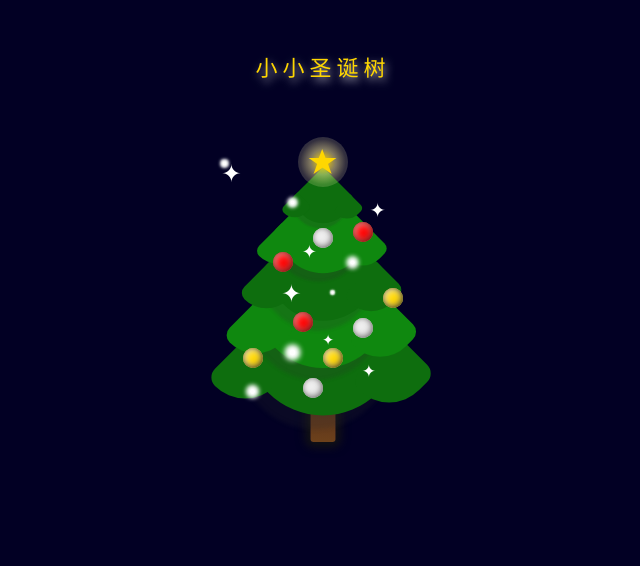
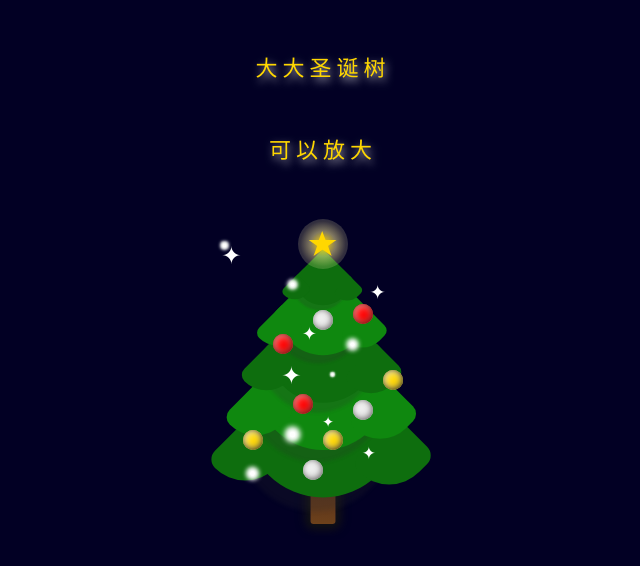
Before and after one commit to TWtrying/SDS, a plain HTML site: page index.html in a window 1280 px wide. Shown: the whole page, without its empty margins (317-957 px from the left). Drawn offline with Linux system fonts and the light colour scheme.

Commit message:
Update index.html

```diff
--- a/index.html
+++ b/index.html
@@ -335,7 +335,8 @@
 	</style>
 </head>
 <body>
-	<p class="word">小小圣诞树</p>
+	<p class="word">大大圣诞树</p>
+	<p class="word">可以放大</p>
 	<div class="tree">
 		<div class="star">
 			<div class="star-in"></div>
```
